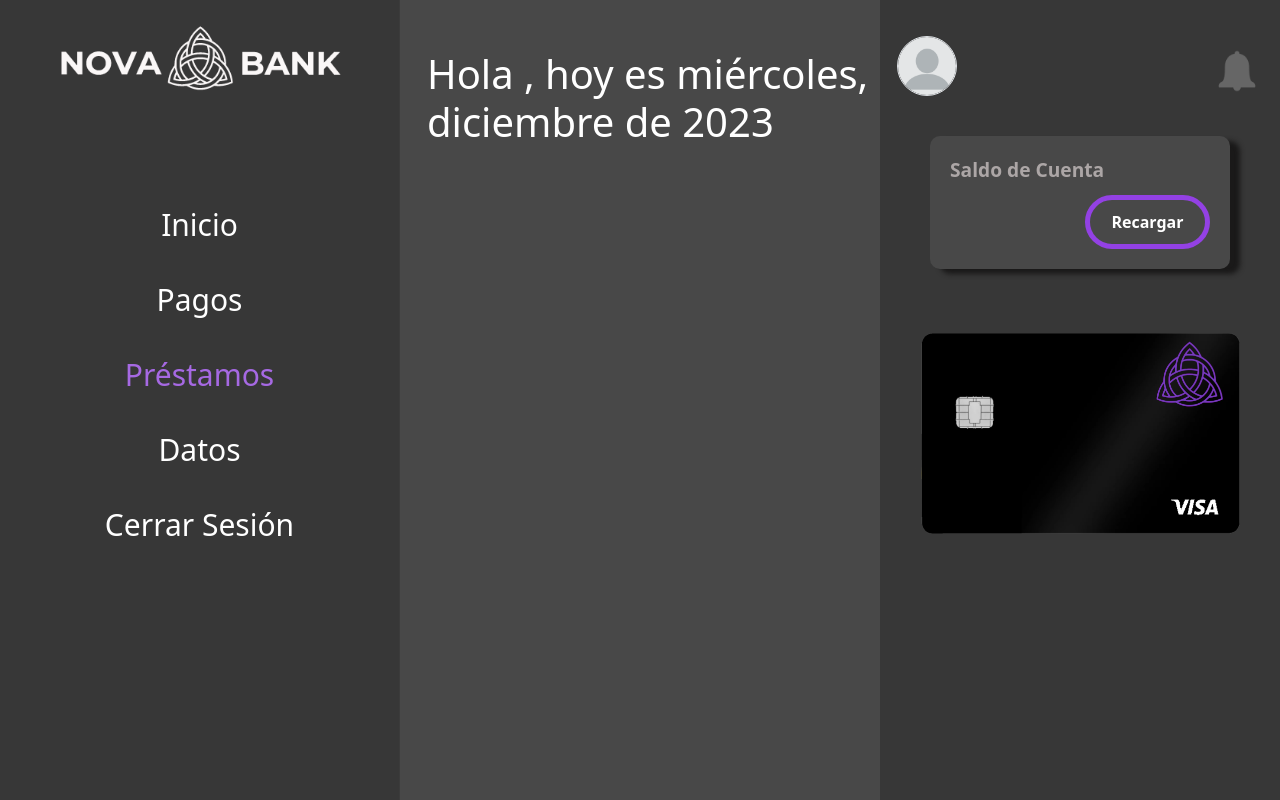
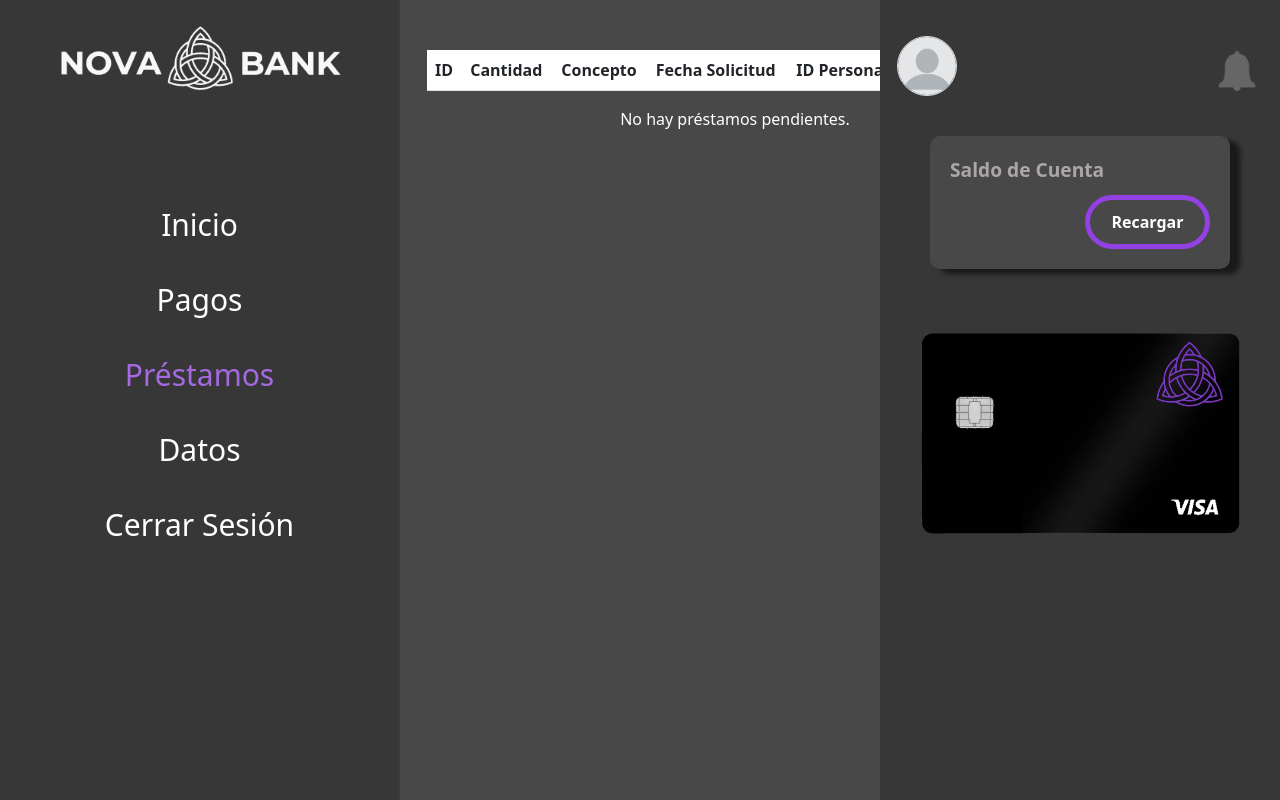
Before and after one commit to JCCutino/NovaBank, a PHP site: page /paginas_admin/pagina_prestamos_admin.php in a window 1280 px wide. Run offline with PHP 8.4, Linux system fonts and the light colour scheme; the visitor is signed in with stand-in values (Sample User, id 1); data comes from the database, SQL or seed files in the repository; tables that the repository leaves empty hold one stand-in row (values such as "Sample post"); lists and menus that the app fills with data are empty; some libraries are stand-ins or nearby versions.

Commit message:
Modal prestamos

```diff
--- /dev/null
+++ b/funcionalidades/mostrarPrestamosAdmin.php
@@ -0,0 +1,51 @@
+<?php
+include 'conexion.php';
+function mostrarPrestamosPendientes($conn)
+{
+    $query = "SELECT * FROM Prestamo WHERE Estado_Prestamo = 'Pendiente'";
+
+
+    $result = $conn->query($query);
+
+
+    if ($result) {
+        echo '<table class="table table-responsive bg-white">';
+        echo '<thead>';
+        echo '<tr>';
+        echo '<th>ID</th>';
+        echo '<th>Cantidad</th>';
+        echo '<th>Concepto</th>';
+        echo '<th>Fecha Solicitud</th>';
+        echo '<th>ID Persona</th>';
+        echo '<th>IBAN</th>';
+        echo '<th>Acciones</th>';
+        echo '</tr>';
+        echo '</thead>';
+        echo '<tbody>';
+
+        while ($row = $result->fetch_assoc()) {
+            echo '<tr>';
+            echo '<td>' . $row['ID_Prestamo'] . '</td>';
+            echo '<td>' . $row['Cantidad'] . '</td>';
+            echo '<td>' . $row['Concepto'] . '</td>';
+            echo '<td>' . $row['Fecha_Solicitud'] . '</td>';
+            echo '<td>' . $row['ID_Persona'] . '</td>';
+            echo '<td>' . $row['IBAN'] . '</td>';
+            echo '<td><button class="btn btn-primary" onclick="mostrarDetalles(' . $row['ID_Prestamo'] . ')" data-bs-toggle="modal" data-bs-target="#detalleModal" data-id="' . $row['ID_Prestamo'] . '" data-cantidad="' . $row['Cantidad'] . '" data-concepto="' . $row['Concepto'] . '" data-fecha="' . $row['Fecha_Solicitud'] . '" data-idpersona="' . $row['ID_Persona'] . '" data-iban="' . $row['IBAN'] . '">Mostrar Detalles</button></td>';
+            echo '</tr>';
+        }
+
+        echo '</tbody>';
+        echo '</table>';
+
+        if ($result->num_rows == 0) {
+            echo '<p class="text-center">No hay préstamos pendientes.</p>';
+        }
+    } else {
+        echo 'Error al ejecutar la consulta: ' . $conn->error;
+    }
+}
+
+
+
+?>
--- a/paginas_admin/pagina_prestamos_admin.php
+++ b/paginas_admin/pagina_prestamos_admin.php
@@ -1,6 +1,7 @@
 <?php
 include '../funcionalidades/obtenerDatos.php';
 include '../funcionalidades/seguridadSesion.php';
+include '../funcionalidades/mostrarPrestamosAdmin.php';
 ?>
 
 <!doctype html>
@@ -28,6 +29,25 @@
   </header>
   <main>
 
+  <!-- Modal Prestamo -->
+<div class="modal fade" id="detalleModal" tabindex="-1" aria-labelledby="detalleModalLabel" aria-hidden="true">
+    <div class="modal-dialog">
+        <div class="modal-content">
+            <div class="modal-header">
+                <h5 class="modal-title" id="detalleModalLabel">Detalles del Préstamo</h5>
+                <button type="button" class="btn-close" data-bs-dismiss="modal" aria-label="Close"></button>
+            </div>
+            <div class="modal-body" id="detalleModalBody">
+
+
+            </div>
+            <div class="modal-footer">
+                <button type="button" class="btn btn-success"  data-bs-dismiss="modal">Aceptar</button>
+                <button type="button" class="btn btn-danger"   data-bs-dismiss="modal">Rechazar</button>
+            </div>
+        </div>
+    </div>
+</div>
     <div class="modal fade" id="modalIngreso" tabindex="-1" aria-labelledby="tituloModal" aria-hidden="true">
       <div class="modal-dialog modal-dialog-centered">
         <div class="modal-content">
@@ -88,7 +108,7 @@
       <div class="col-lg-3 col-md-12  order-2 container-invisible" ></div>
 
         <div class="col-lg-6 col-md-12 main-content order-2"  id="container-responsive">
-        <h1><?php echo "Hola ".$nombreSimple. ", hoy es ".$fecha ?></h1>
+        <?php mostrarPrestamosPendientes($conn); ?>
 
 
 
@@ -144,6 +164,47 @@
   <script src="https://cdn.jsdelivr.net/npm/chart.js"></script>
   <script src="../scripts/script_plantilla_admin.js"></script>
   <script src="../scripts/script_grafica.js"></script>
+  <script>
+    function mostrarDetalles(idPrestamo) {
+        var cantidad = document.querySelector('[data-id="' + idPrestamo + '"]').getAttribute('data-cantidad');
+        var concepto = document.querySelector('[data-id="' + idPrestamo + '"]').getAttribute('data-concepto');
+        var fecha = document.querySelector('[data-id="' + idPrestamo + '"]').getAttribute('data-fecha');
+        var idPersona = document.querySelector('[data-id="' + idPrestamo + '"]').getAttribute('data-idpersona');
+        var iban = document.querySelector('[data-id="' + idPrestamo + '"]').getAttribute('data-iban');
+
+        document.getElementById('detalleModalLabel').innerHTML = 'Detalles del Préstamo ID: ' + idPrestamo;
+        document.getElementById('detalleModalBody').innerHTML = `
+            <p><strong>Cantidad:</strong> ${cantidad}</p>
+            <p><strong>Concepto:</strong> ${concepto}</p>
+            <p><strong>Fecha Solicitud:</strong> ${fecha}</p>
+            <p><strong>ID Persona:</strong> ${idPersona}</p>
+            <p><strong>IBAN:</strong> ${iban}</p>
+            <div class="mb-3">
+                    <label for="tipoInteres" class="form-label">Tipo de Interés</label>
+                    <select class="form-select" id="tipoInteres">
+                        <option value="0.05">5%</option>
+                        <option value="0.1">10%</option>
+                        <option value="0.15">15%</option>
+                        <option value="0.2">20%</option>
+                        <option value="0.25">25%</option>
+                    </select>
+                </div>
+
+                <div class="mb-3">
+                    <label for="plazoPagar" class="form-label">Plazo a Pagar</label>
+                    <select class="form-select" id="plazoPagar">
+                        <option value="12">1 año</option>
+                        <option value="24">2 años</option>
+                        <option value="36">3 años</option>
+                        <option value="48">4 años</option>
+                        <option value="60">5 años</option>
+                    </select>
+                </div>
+        `;
+    }
+
+
+</script>
 </body>
 
 </html>
```
